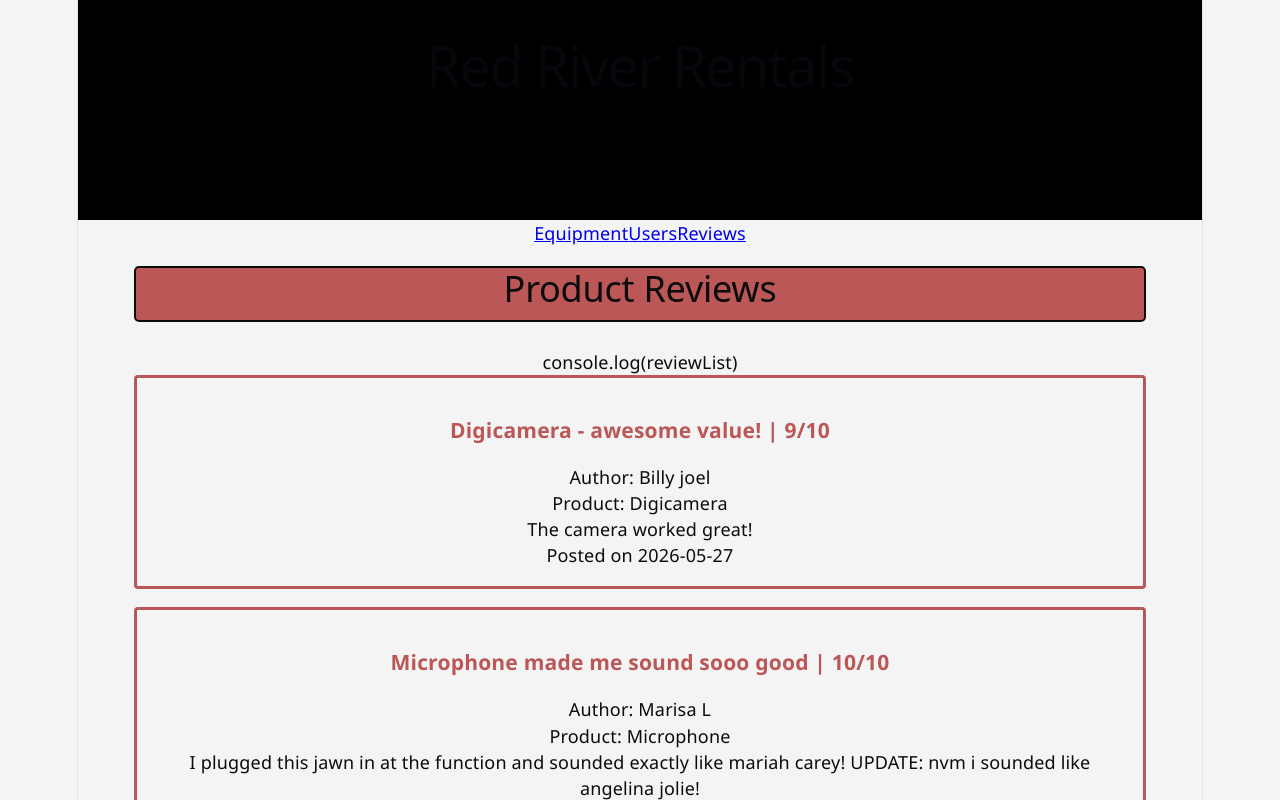
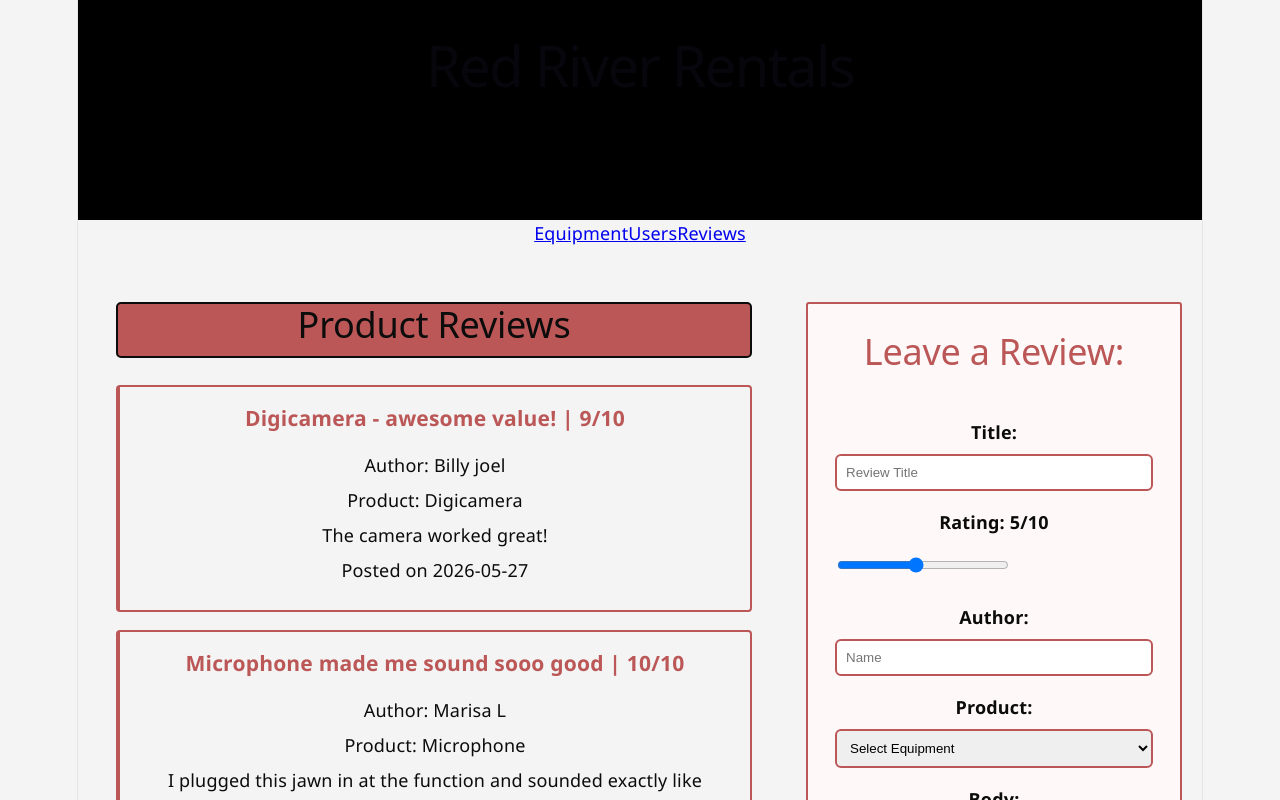
Before and after one commit to emaglaque2-rrc/full-stack-project-group-4, a React (Vite) app: page /reviews in a window 1280 px wide. Shown: the top 800 px of the page. Built offline with nearby package versions, Linux system fonts and the light colour scheme.

Commit message:
feat: added lots of styling, made the review form follow you down the page, added an extra section in .tsx to have a container for all of my review stuff

```diff
--- a/src/components/reviews/reviews.css
+++ b/src/components/reviews/reviews.css
@@ -1,6 +1,8 @@
 .review-display {
-    display: flexbox;
-
+    flex: 2;
+    max-width: 900px;
+    margin: 2rem auto;
+    padding: 0 1rem;
 }
 
 .review-display h2 {
@@ -9,19 +11,73 @@ background-color: #bb5757;
 border: 2px solid #0c0c0c;
 border-radius: 5px;
 padding-bottom: 0.5rem;
-margin-left: 2rem;
-margin-right: 2rem;
 }
 
 .review-display article {
-    border: 3px solid #bb5757;
+    border: 2px solid #bb5757;
+    border-left: 4px solid #bb5757;
     padding: 1rem;
-    margin-left: 2rem;
-    margin-right: 2rem;
     margin-bottom: 1rem;
     border-radius: 4px;
 }
 
+.review-display article p {
+    margin: 0.5rem 0;
+}
+
 .review-display h3 {
     color: #bb5757;
+    margin-top: 0;
+    margin-bottom: 0.5rem 0;
 }
+
+.review-form {
+    max-width: 600px;
+    flex: 1;
+    margin: 2rem auto;
+    padding: 1.5rem;
+    border: 2px solid #bb5757;
+    border-radius: 3px;
+    position: sticky;
+    top: 1rem;
+    background-color: #fff8f8;
+}
+
+.review-form h2 {
+
+    border-radius: 8px;
+
+}
+.review-items {
+    display: flex;
+    flex-direction: column;
+    gap: 0.5rem;
+}
+
+.review-items input,
+.review-items select {
+    padding: 0.5rem;
+    border: 2px solid #bb5757;
+    border-radius: 6px;
+}
+
+.review-items label{
+    font-weight: bold;
+    margin-top: 0.5rem;
+}
+
+.review-items textarea {
+    min-height: 100px;
+    padding: 0.5rem;
+    resize: vertical;
+}
+
+#rating-slider {
+    width: 150px;
+}
+
+.review-container{
+    display: flex;
+    gap: 2rem;
+    align-items: flex-start;
+}
--- a/src/components/reviews/reviews.tsx
+++ b/src/components/reviews/reviews.tsx
@@ -6,7 +6,7 @@ import "./reviews.css"
 
 function RenderReviews({equipment}: equipmentProps) {
     const [title, setTitle] = useState<string>("")
-    const [rating, setRating] = useState<number>()
+    const [rating, setRating] = useState<number>(5)
     const [author, setAuthor] = useState<string>("")
     const [product, setProduct] = useState<string>("")
     const [body, setBody] = useState<string>("")
@@ -42,10 +42,10 @@ function RenderReviews({equipment}: equipmentProps) {
 
     return (
         <>
+    <section className="review-container">
         <section className="review-display">
             <h2>Product Reviews</h2>
 
-            console.log(reviewList)
             {reviewList.map((review) => (
                 <article key={review.id}>
                     <h3>{review.title} | {review.rating}/10</h3>
@@ -58,12 +58,14 @@ function RenderReviews({equipment}: equipmentProps) {
             ))}
         </section>
 
-        <form id="reviewForm" onSubmit={handleSubmit}>
+        <form className="review-form" id="reviewForm" onSubmit={handleSubmit}>
+            <section className="review-items">
+                <h2>Leave a Review:</h2>
                 <label htmlFor="title-field">Title:</label>
                 <input type="text" name="title" id="review-title" placeholder="Review Title" onChange={(e) => setTitle(e.target.value)}/>
 
-            <label htmlFor="rating-slider">Rating:</label>
-            <input type="range" name="rating" id="rating-slider" min={1} max={10} step={1} onChange={(e) => setRating(Number(e.target.value))}/>
+                <label htmlFor="rating-slider">Rating: {rating}/10</label>
+                <input type="range" name="rating" id="rating-slider" value={rating} min={1} max={10} step={1} onChange={(e) => setRating(Number(e.target.value))}/>
 
                 <label htmlFor="author-field">Author:</label>
                 <input type="text" name="author" id="review-author" placeholder="Name" onChange={(e) => setAuthor(e.target.value)}/>
@@ -77,10 +79,11 @@ function RenderReviews({equipment}: equipmentProps) {
                 </select>
 
                 <label htmlFor="body-field">Body:</label>
-            <input type="text" name="body" id="review-body" placeholder="What do you think..." onChange={(e) => setBody(e.target.value)}/>
-
+                <textarea name="body" id="review-body" placeholder="What do you think..." onChange={(e) => setBody(e.target.value)}/>
                 <button type="submit">Submit</button>
+            </section>
         </form>
+    </section>
         </>
 
 
```
Lines whose indentation alone changed are shown as unchanged.
